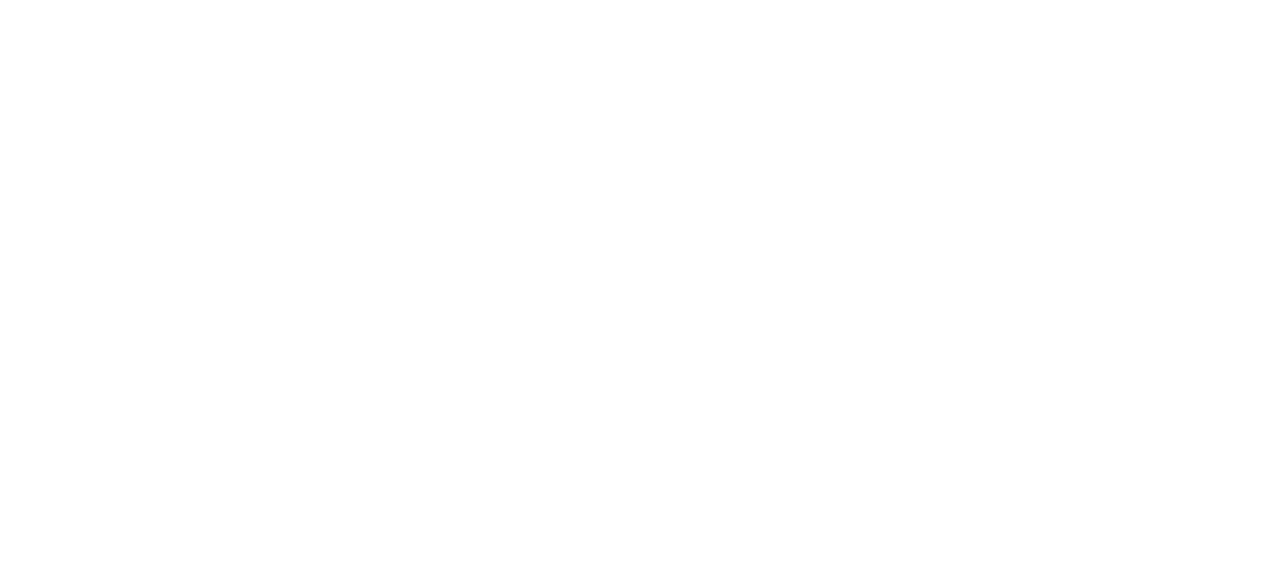
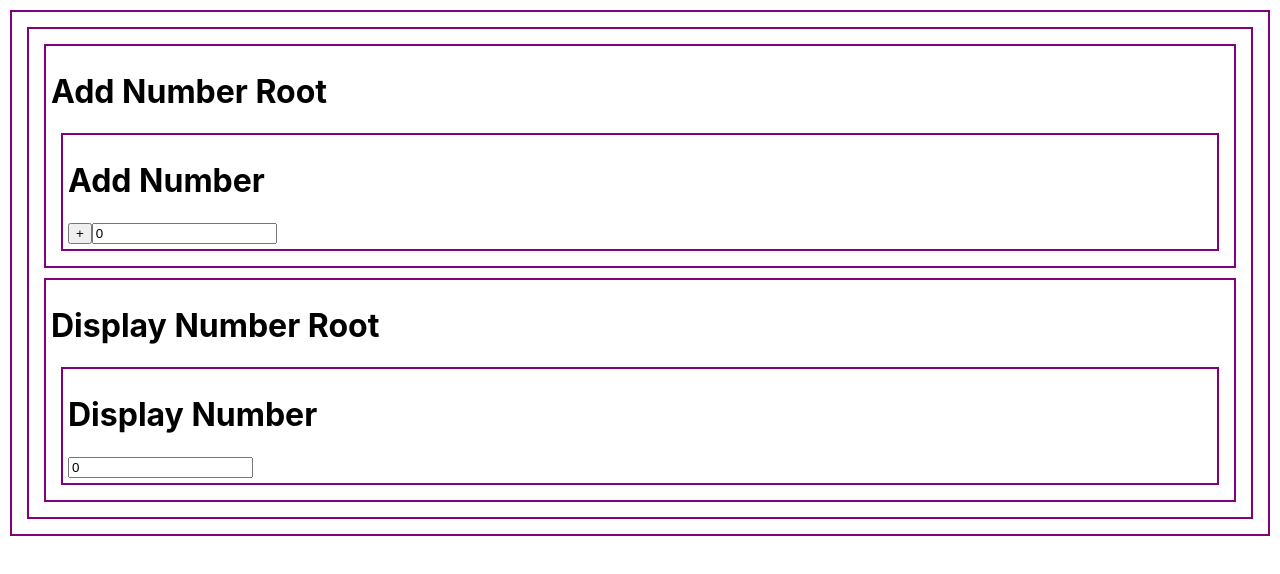
Before and after one commit to choijueun/React, a React (Create React App) app in the folder shcoding6-redux/: page / in a window 1280 px wide. Shown: the top 574 px of the page. Built offline with nearby package versions, Linux system fonts and the light colour scheme.

Commit message:
base setting

```diff
--- a/shcoding6-redux/src/App.css
+++ b/shcoding6-redux/src/App.css
@@ -0,0 +1 @@
+div { margin: 10px; padding: 5px; border: 2px solid purple; }
--- a/shcoding6-redux/src/App.js
+++ b/shcoding6-redux/src/App.js
@@ -1,9 +1,47 @@
 import './App.css';
+
+function AddNumber() {
+    return (
+        <div>
+            <h1>Add Number</h1>
+            <input type="button" value="+"></input>
+            <input type="text" defaultValue="0"></input>
+        </div>
+    )
+}
+
+function AddNumberRoot() {
+    return (
+        <div>
+            <h1>Add Number Root</h1>
+            <AddNumber/>
+        </div>
+    )
+}
+
+function DisplayNumber() {
+    return (
+        <div>
+            <h1>Display Number</h1>
+            <input type="text" defaultValue="0" readOnly></input>
+        </div>
+    )
+}
+
+function DisplayNumberRoot() {
+    return (
+        <div>
+            <h1>Display Number Root</h1>
+            <DisplayNumber/>
+        </div>
+    )
+}
 
 function App() {
     return (
         <div className="App">
-
+            <AddNumberRoot/>
+            <DisplayNumberRoot/>
         </div>
     );
 }
```
